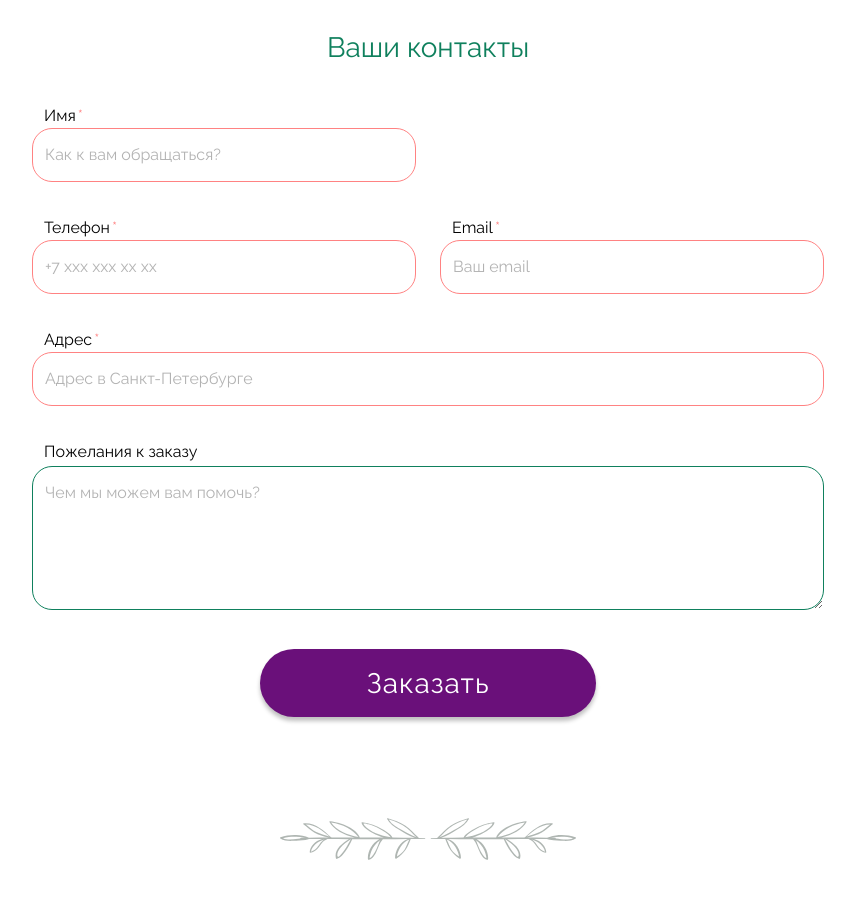
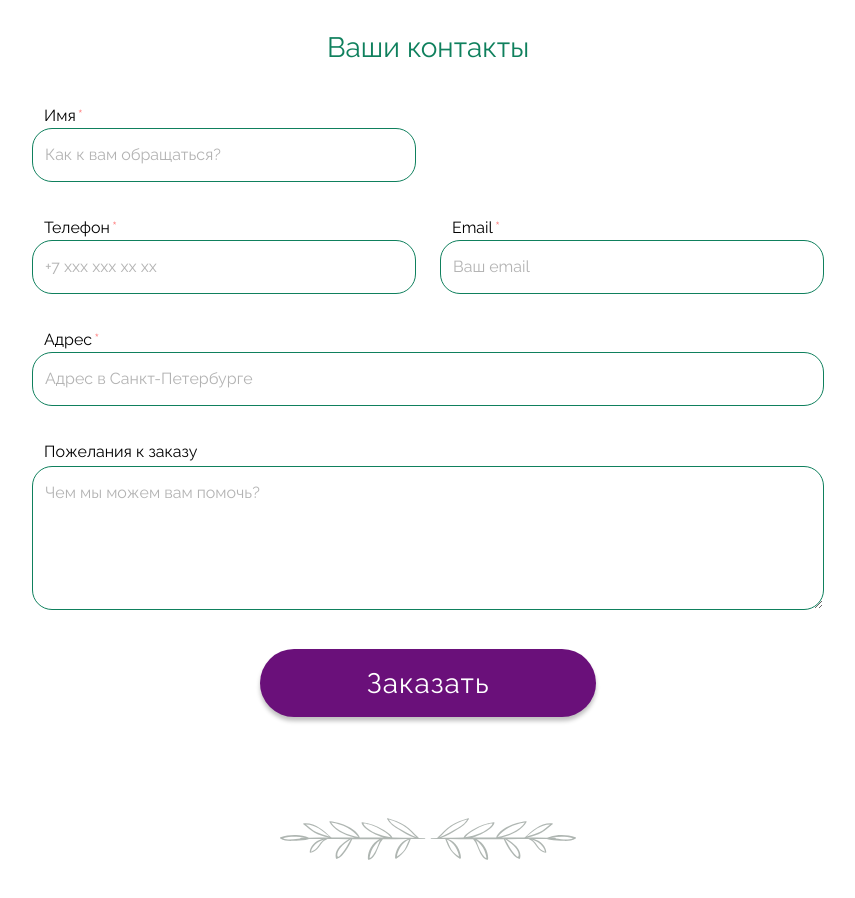
Before and after one commit to Anatoly230/berry, a website: page source/form.html in a window 1280 px wide. Shown: the part 1340-2238 px from the top of the page, without its empty margins (212-1067 px from the left). Drawn offline with nearby package versions, Linux system fonts and the light colour scheme; files that its build step writes are made by us from their sources.

Commit message:
Добавил модификатор для обязательного поля

```diff
--- a/source/sass/blocks/field.scss
+++ b/source/sass/blocks/field.scss
@@ -1,10 +1,6 @@
 .field {
   display: flex;
   flex-direction: column;
-
-  // &:last-of-type:not(&:first-of-type) {
-  //   margin: 0;
-  // }
 
   &--hide-tablet {
     @include tablet-only {
@@ -55,7 +51,7 @@
     line-height: calc(20 / 16);
   }
 
-  &:invalid {
+  &--required:invalid {
     border-color: $error;
   }
 }
```
